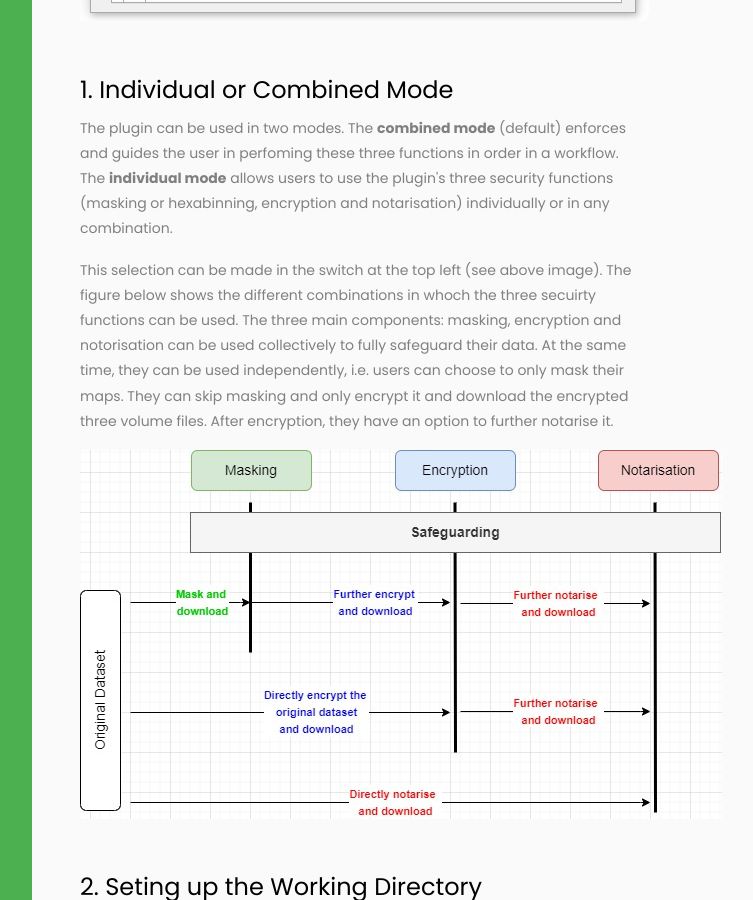
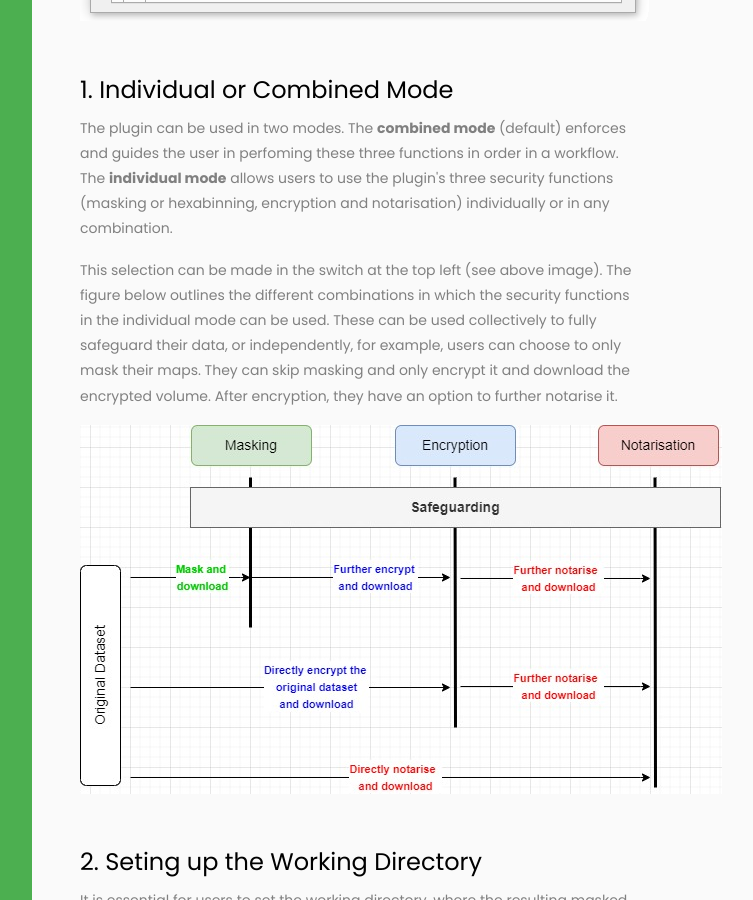
Before and after one commit to sharmapn/sharmapn.github.io, a Jekyll site: the page MapSafeQGISGeoPrivPlugin/gettingstarted.html, which Jekyll copies as it is, in a window 1280 px wide and 900 px high, scrolled down 1397 px. Shown: the whole window, without its empty margins (218-971 px from the left). Built offline with Jekyll 4.4.1, drawn with Linux system fonts in a browser that asks for light colours.

Commit message:
Add files via upload

```diff
--- a/MapSafeQGISGeoPrivPlugin/gettingstarted.html
+++ b/MapSafeQGISGeoPrivPlugin/gettingstarted.html
@@ -156,7 +156,7 @@
 		 <br><br>
 
 		<div class="image text-left w-100">
-				<img id="myImg" class="img-responsive thumbnail" src="images/gettingstarted.png">
+				<img id="myImg2" class="img-responsive thumbnail" src="images/gettingstarted.png">
 			</div>
 
 
@@ -168,10 +168,9 @@
 
 		  <p> This selection can be made in the switch at the top left (see above image).
 
-		  The figure below shows the different combinations in whoch the three secuirty functions can be used.
-		  The three main components: masking, encryption and notorisation can be used collectively to fully safeguard their data.
-		  At the same time, they can be used independently, i.e. users can choose to only mask their maps.
-		  They can skip masking and only encrypt it and download the encrypted three volume files. After encryption, they have an option to further notarise it.
+		  The figure below outlines the different combinations in which the security functions in the individual mode can be used.
+		  These can be used collectively to fully safeguard their data, or independently, for example, users can choose to only mask their maps.
+		  They can skip masking and only encrypt it and download the encrypted volume. After encryption, they have an option to further notarise it.
 
 		 	<div class="image text-left w-100">
 				<img id="myImg" class="img-responsive thumbnail" src="images/PluginModes.jpg">
```
Also changed, not shown: MapSafeQGISGeoPrivPlugin/index.html (+4 -4 lines).
